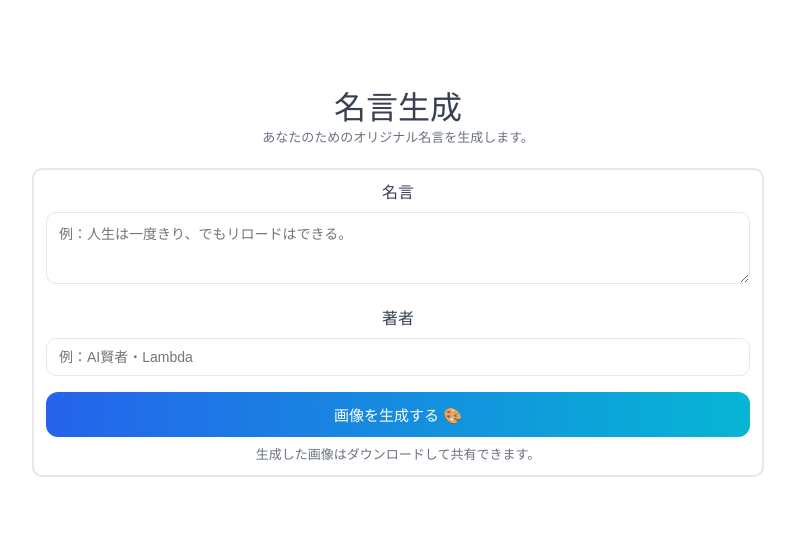
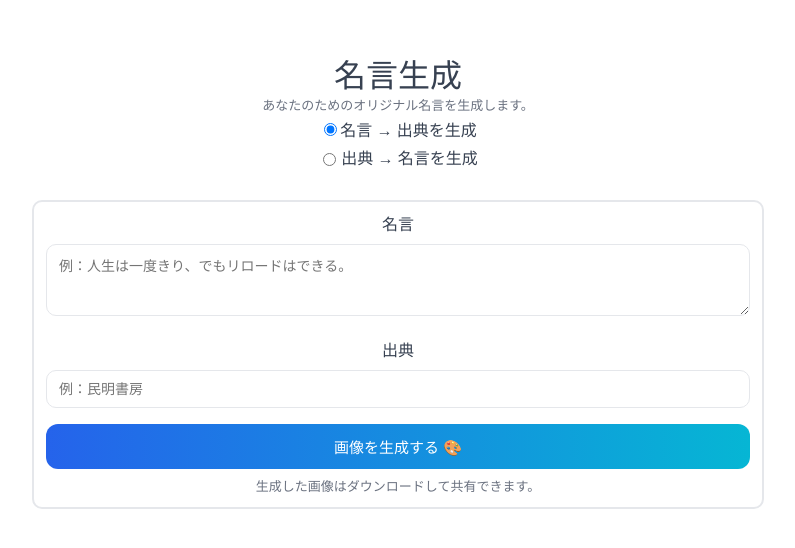
Before and after one commit to mizunoryuki/fake-quotes, a React (Vite) app: page / in a window 1280 px wide. Shown: the part 104-652 px from the top of the page, without its empty margins (242-1037 px from the left). Built offline with nearby package versions, Linux system fonts and the light colour scheme.

Commit message:
add input mode and change word author to source

```diff
--- a/src/App.css
+++ b/src/App.css
@@ -29,3 +29,16 @@
   font-size: 13px;
   color: #6b7280;
 }
+
+.mode-select {
+  display: flex;
+  flex-direction: column;
+  gap : 4px;
+  margin: 6px 0;
+}
+
+.mode-select-label {
+  display: flex;
+  align-items: center;
+  gap : 2px;
+}
--- a/src/App.tsx
+++ b/src/App.tsx
@@ -2,10 +2,11 @@ import { useState } from 'react';
 import './App.css'
 import { InputFormContainer } from './components/input-form/InputFormContainer'
 import { QuoteCardListContainer } from './components/quote-card-list/QuoteCardListContainer'
-import type { QuoteCard } from './types/types';
+import type { InputMode, QuoteCard } from './types/types';
 
 function App() {
-  const [cards, setCards] = useState<QuoteCard[]>([]);
+  const [cards, setCards] = useState<QuoteCard[] | undefined>([]);
+  const [mode, setMode] = useState<InputMode>("quote");
 
   return (
     <>
@@ -14,9 +15,31 @@ function App() {
           <h1 className="app-title">名言生成</h1>
           <p className="app-description">あなたのためのオリジナル名言を生成します。</p>
         </div>
+        <div className="mode-select">
+        <label className="mode-slect-label">
+          <input
+            type="radio"
+            value="quote"
+            checked={mode === "quote"}
+            onChange={(e) => setMode(e.target.value as "quote")}
+          />
+          名言 → 出典を生成
+        </label>
+        <label className="mode-select-label">
+          <input
+            type="radio"
+            value="author"
+            checked={mode === "author"}
+            onChange={(e) => setMode(e.target.value as "author")}
+          />
+          出典 → 名言を生成
+        </label>
+      </div>
         <InputFormContainer/>
       </div>
-      <QuoteCardListContainer generatedCards={cards} />
+      {cards !== undefined ?
+        <QuoteCardListContainer generatedCards={cards} /> : null
+      }
     </>
   )
 }
--- a/src/components/input-form/InputForm.tsx
+++ b/src/components/input-form/InputForm.tsx
@@ -1,13 +1,13 @@
 import styles from './InputForm.module.css';
 type Props = {
 	quote: string;
-	author: string;
+	source: string;
 	setQuote: (quote: string) => void;
-	setAuthor: (author: string) => void;
+	setSource: (source: string) => void;
 	onGenerate: () => void;
 }
 
-export function InputForm({ quote, author, setQuote, setAuthor, onGenerate }: Props) {
+export function InputForm({ quote, source, setQuote, setSource, onGenerate }: Props) {
 	return (
 		<div className={styles.container}>
 			<div className={styles.form}>
@@ -23,12 +23,12 @@ export function InputForm({ quote, author, setQuote, setAuthor, onGenerate }: Pr
 			</label>
 
 			<label className={styles.label}>
-				<span className={styles.labelTitle}>著者</span>
+				<span className={styles.labelTitle}>出典</span>
 				<input
-					value={author}
-					onChange={(e) => setAuthor(e.target.value)}
+					value={source}
+					onChange={(e) => setSource(e.target.value)}
 					className={styles.field}
-					placeholder="例：AI賢者・Lambda"
+					placeholder="例：民明書房"
 				/>
 			</label>
 
--- a/src/components/input-form/InputFormContainer.tsx
+++ b/src/components/input-form/InputFormContainer.tsx
@@ -3,29 +3,29 @@ import { InputForm } from "./InputForm";
 
 export function InputFormContainer() {
 	const [quote, setQuote] = useState(""); // 名言
-	const [author, setAuthor] = useState(""); // 著者
+	const [source, setSource] = useState(""); // 出典
 	const [imageReady, setImageReady] = useState(false);// 画像生成完了フラグ
 
 
 	const handleChangeQuote = (newQuote: string) => {
 		setQuote(newQuote);
 	};
-	const handleChangeAuthor = (newAuthor: string) => {
-		setAuthor(newAuthor);
+	const handleChangeSource = (newSource: string) => {
+		setSource(newSource);
 	};
 
 	const handleGenerate = () => {
-		if(quote || author){
+		if(quote || source){
 			// 画像生成処理をここに追加
-			console.log("Generating image for quote:", quote, "by author:", author);
+			console.log("Generating image for quote:", quote, "by source:", source);
 			// 生成完了後にフラグを更新
 			setImageReady(true);
 		} else {
-			alert("Please enter both quote and author.");
+			alert("Please enter both quote and source.");
 		}
 	}
 
 	return (
-		<InputForm quote={quote} author={author} setQuote={handleChangeQuote} setAuthor={handleChangeAuthor} onGenerate={handleGenerate} />
+		<InputForm quote={quote} source={source} setQuote={handleChangeQuote} setSource={handleChangeSource} onGenerate={handleGenerate} />
 	);
 }
--- a/src/types/types.ts
+++ b/src/types/types.ts
@@ -2,3 +2,4 @@ export type QuoteCard = {
 	quote: string;
 	author: string;
 }
+export type InputMode = "quote" | "author"
```
